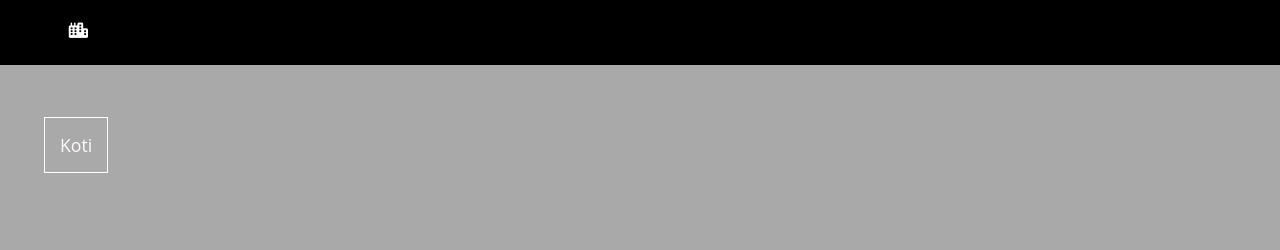
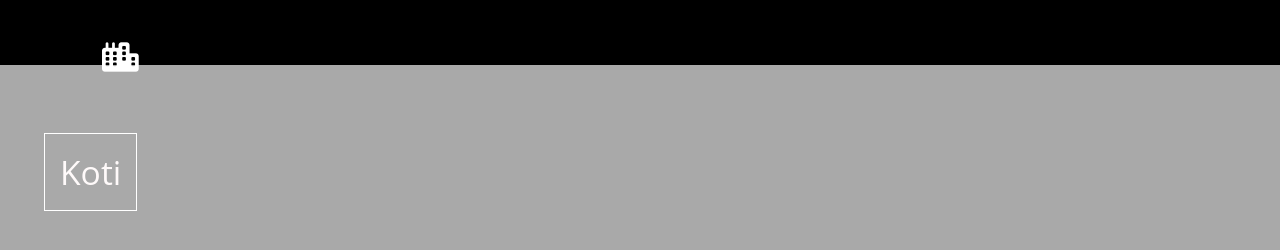
Before and after one commit to xToffi/website-example, a plain HTML site: page index.html in a window 1280 px wide. Shown: the top 250 px of the page. Drawn offline with Linux system fonts and the light colour scheme.

Commit message:
commit on main

```diff
--- a/styles.css
+++ b/styles.css
@@ -1,6 +1,6 @@
 body {
     background-color: darkgray;
-    font-family: 'Dosis';font-size: 22px;
+    font-family: 'Dosis';font-size: 42px;
     margin: 0;
     font-weight:400;
     overflow: hidden; /* Hide scrollbars */
```
